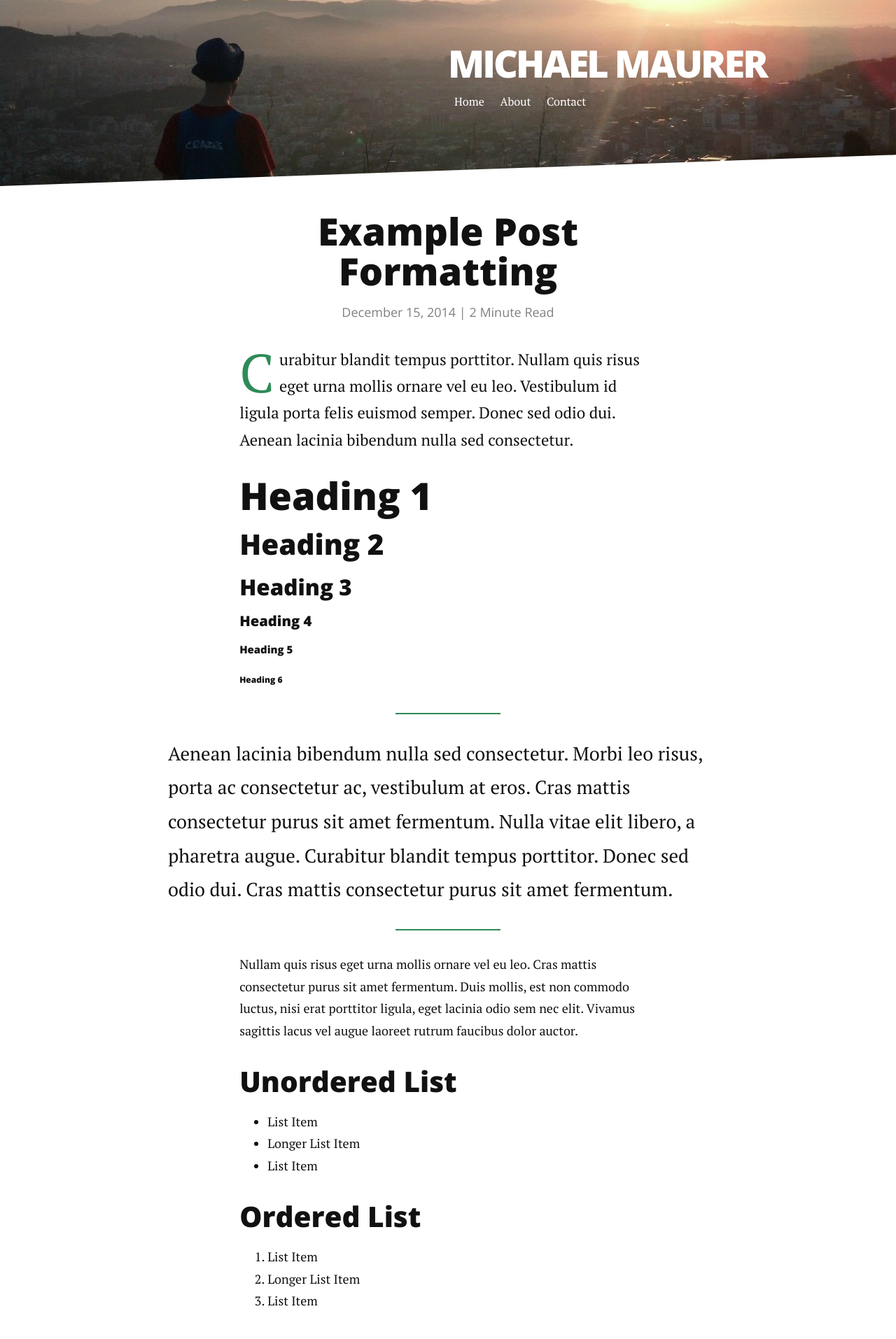
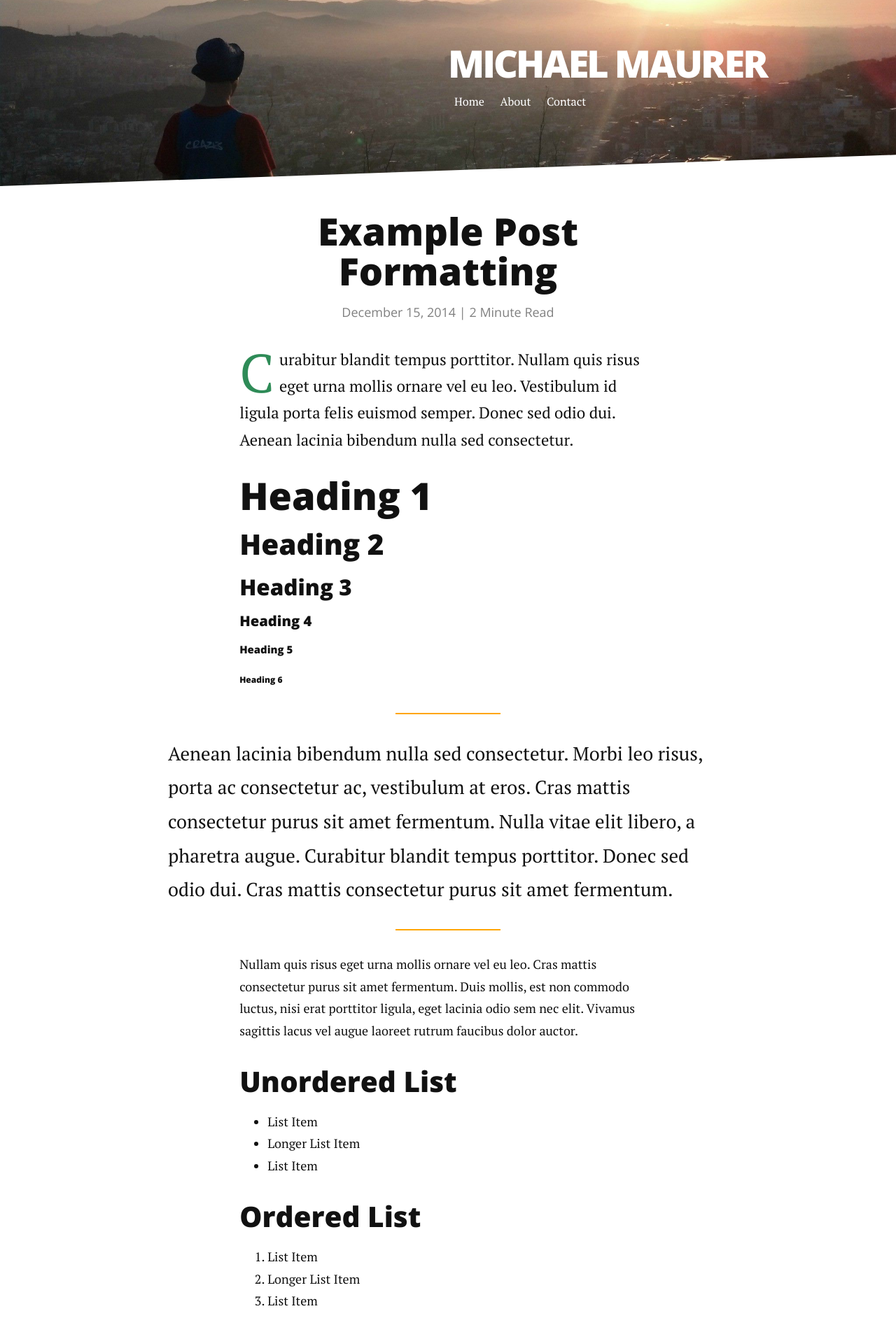
Before and after one commit to mjmaurer/mjmaurer.github.io, a Jekyll site: the page built from _posts/2014-12-15-example-post-formatting.markdown, in a window 1280 px wide. Shown: the top 1914 px of the page at 70% size. Built offline with Jekyll 4.4.1, drawn with Linux system fonts in a browser that asks for light colours; nearby versions of some CDN libraries; Markdown is read by kramdown in place of the engine named in the settings.

Commit message:
Changed color from seagreen to orange

```diff
--- a/assets/css/style.css
+++ b/assets/css/style.css
@@ -728,7 +728,7 @@ a:hover {
 .nav-collapse ul li {
     width: 100%;
     display: block;
-    background: seagreen;
+    background: orange;
     border-bottom: 2px solid #349e63
 }
 .nav-collapse ul li a {
@@ -761,7 +761,7 @@ a:hover {
     float: right;
     line-height: 2em;
     margin-top: .5em;
-    background-color: seagreen;
+    background-color: orange;
     border-radius: 4px;
     padding: 0 .5em;
     color: white;
@@ -794,7 +794,7 @@ dd {
     padding-top: 1em
 }
 .header {
-    background-color: seagreen;
+    background-color: orange;
     background-image: url("../img/touring.jpg");
     background-size: cover;
     background-position: center center;
@@ -843,7 +843,7 @@ dd {
     content: "";
     position: absolute;
     top: -1.25em;
-    background: seagreen;
+    background: orange;
     display: block;
     height: 2px;
     width: 150px;
@@ -853,7 +853,7 @@ dd {
     content: "";
     position: absolute;
     bottom: -1.25em;
-    background: seagreen;
+    background: orange;
     display: block;
     height: 2px;
     width: 150px;
```
